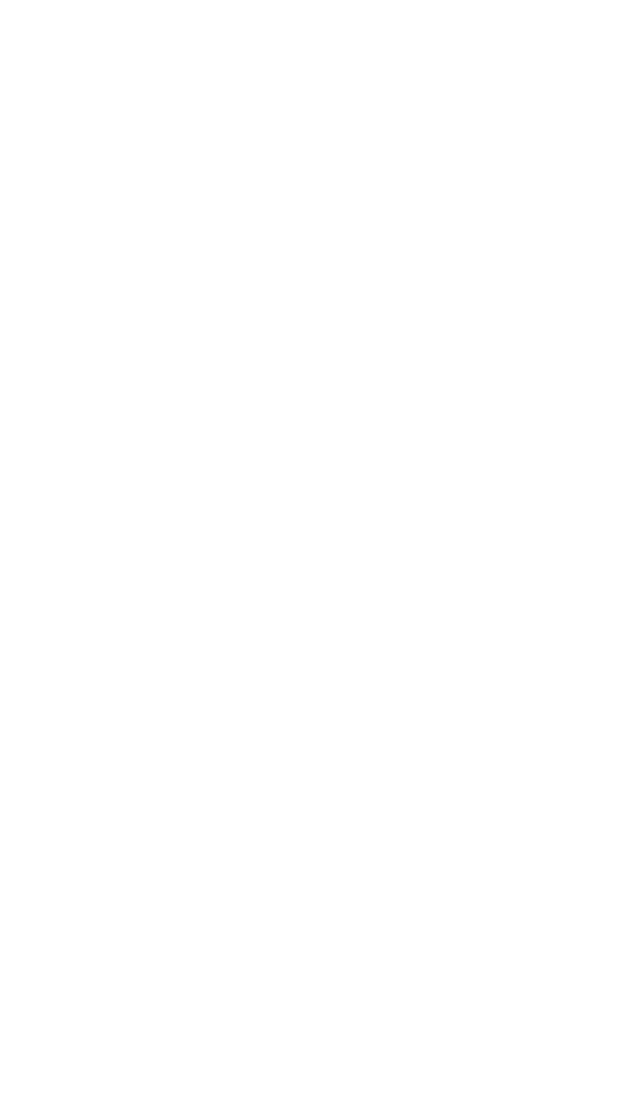
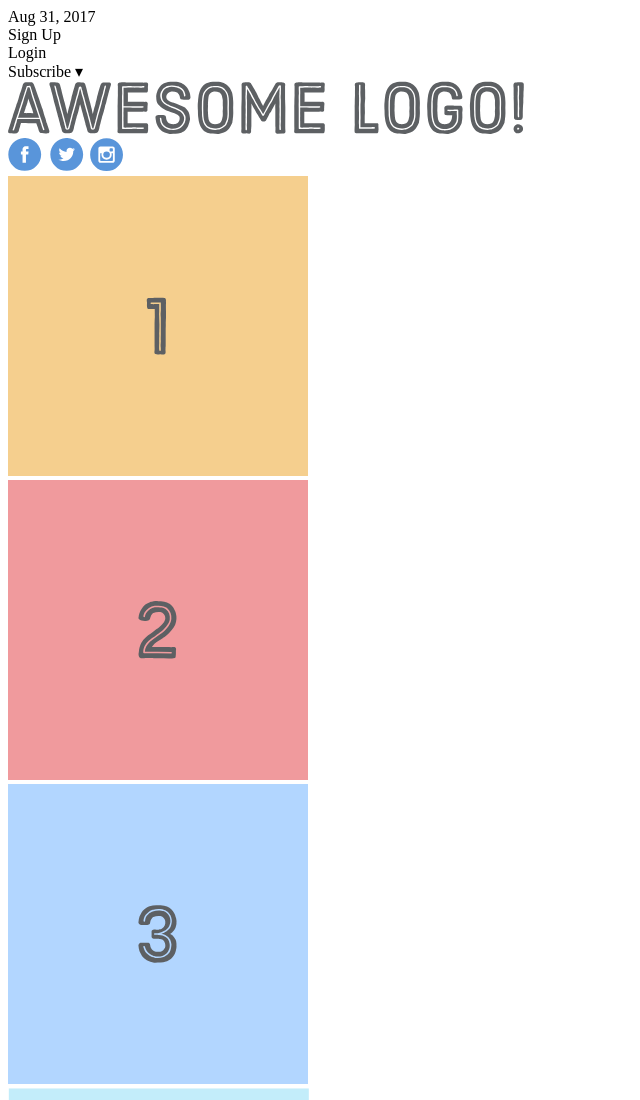
Before and after one commit to planeswalker1/flexbox, a plain HTML site: page index.html in a window 1280 px wide. Shown: the top 1100 px of the page, without its empty margins (0-640 px from the left). Before the commit the page ends 800 px from the top, so only its background shows below. Drawn offline with Linux system fonts and the light colour scheme.

Commit message:
Add menu, header, and footer section

```diff
--- a/index.html
+++ b/index.html
@@ -8,6 +8,47 @@
   <link rel="stylesheet" href="css/styles.css">
 </head>
 <body>
+  <div class="menu-container">
+    <div class="menu">
+      <div class="date">Aug 31, 2017</div>
 
+        <div class="sign-up">Sign Up</div>
+        <div class="login">Login</div>
+    </div>
+  </div>
+
+  <div class="header-container">
+    <div class="header">
+      <div class="subscribe">Subscribe &#9662;</div>
+      <div class="logo"><img src="img/awesome-logo.svg" alt="Picture of awesome logo text"></div>
+      <div class="social"><img src="img/social-icons.svg" alt="Picture of social icons"></div>
+    </div>
+  </div>
+
+  <div class='photo-grid-container'>
+    <div class='photo-grid'>
+      <div class='photo-grid-item first-item'>
+        <img src='img/one.svg' alt="Picture of number 1">
+      </div>
+      <div class='photo-grid-item'>
+        <img src='img/two.svg' alt="Picture of number 2">
+      </div>
+      <div class='photo-grid-item'>
+        <img src='img/three.svg' alt="Picture of number 3">
+      </div>
+      <div class='photo-grid-item'>
+        <img src='img/four.svg' alt="Picture of number 4">
+      </div>
+      <div class='photo-grid-item last-item'>
+        <img src='img/five.svg' alt="Picture of number 5">
+      </div>
+    </div>
+  </div>
+
+  <div class='footer'>
+    <div class='footer-item footer-one'></div>
+    <div class='footer-item footer-two'></div>
+    <div class='footer-item footer-three'></div>
+  </div>
 </body>
 </html>
```
